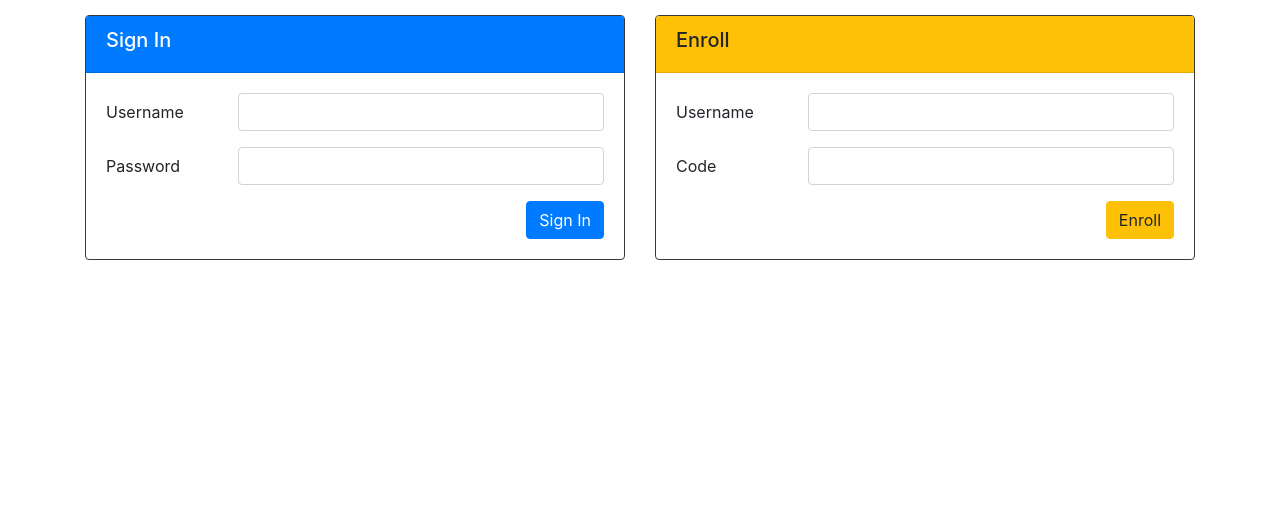
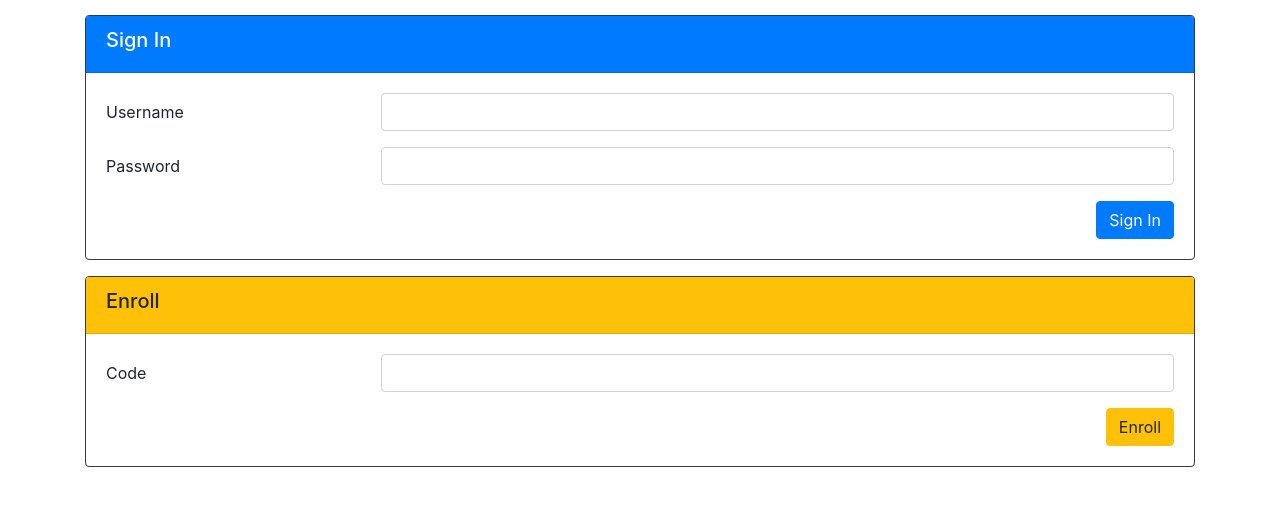
Before and after one commit to frennkie/namevote, a Django app: page /voter/selogin/ in a window 1280 px wide. Shown: the part 56-562 px from the top of the page. Run offline with Django 3.2, Linux system fonts and the light colour scheme; some libraries are stand-ins or nearby versions.

Commit message:
simplify code enrollment

```diff
--- a/open_choice_polls/forms.py
+++ b/open_choice_polls/forms.py
@@ -44,7 +44,7 @@ class SeLoginEnrollForm(forms.Form):
     """
     FORM_NAME = 'enroll-form'
 
-    username = forms.CharField(label=_("Username"), label_suffix="", required=True, max_length=100)
+    username = forms.CharField(label=_("Username"), label_suffix="", required=False, widget=forms.HiddenInput())
     enrollment_code = forms.CharField(label=_("Code"), label_suffix="")
     next = forms.CharField(required=False, widget=forms.HiddenInput())
     form = forms.CharField(required=True, widget=forms.HiddenInput(), initial=FORM_NAME)
@@ -65,42 +65,6 @@ class SeLoginSignInAuthenticationForm(AuthenticationForm):
     class Meta:
         model = User
         fields = ['password']
-
-#     def __init__(self, request=None, *args, **kwargs):
-#         self.request = request
-#         self.user_cache = None
-#
-#         super().__init__(*args, **kwargs)
-#
-#         if request.method == 'GET':
-#             username = request.GET.get('username')
-#             self.fields['username'].widget.attrs['placeholder'] = "e.g. anon12345"
-#             self.fields['username'].widget.attrs['value'] = username
-#             self.fields['username'].widget.attrs['readonly'] = True
-#         elif request.method == 'POST':
-#             # username = kwargs['data'].get('username', None)
-#             # if username:
-#
-#             raise Exception
-
-#     def clean(self):
-#         """
-#         Override clean
-#         """
-#         pass
-
-# def clean(self):
-#     username = self.cleaned_data.get('username')
-#     password = self.cleaned_data.get('password')
-#
-#     if username is not None and password:
-#         self.user_cache = authenticate(self.request, username=username, password=password)
-#         if self.user_cache is None:
-#             raise self.get_invalid_login_error()
-#         else:
-#             self.confirm_login_allowed(self.user_cache)
-#
-#     return self.cleaned_data
 
 
 class ChoiceForm(forms.ModelForm):
--- a/open_choice_polls/templates/open_choice_polls/voter_login.html
+++ b/open_choice_polls/templates/open_choice_polls/voter_login.html
@@ -79,7 +79,7 @@
         {% if not successful_enrollment %}
             <div class="row">
                 <div class="col">
-                    <div class="card-deck">
+
 
                     {% if form_sign_in %}
                         <div class="card border-dark mb-3">
@@ -136,6 +136,11 @@
                         </div>
                     {% endif %}
 
+                </div>
+            </div>
+            <div class="row">
+                <div class="col">
+
                     {% if form_enroll %}
                         <div class="card border-dark mb-3">
 
@@ -147,29 +152,6 @@
 
                                 <form action="{% url 'open_choice_polls:se-login' %}" method="post" id="login-form">
                                     {% csrf_token %}
-
-                                        {% if username %}
-                                            <div class="form-group row">
-                                                <label for="id_username"
-                                                       class="col-sm-3 col-form-label">{{ form_enroll.username.label }}</label>
-                                                <div class="col-sm-9">
-                                                    <input type="text" readonly class="form-control-plaintext"
-                                                           id="id_username"
-                                                           name="username" value="{{ username }}">
-                                                </div>
-                                                <div class="text-danger">{{ form_enroll.username.errors }}</div>
-                                            </div>
-                                        {% else %}
-                                            <div class="form-group row">
-                                                <label for="id_username"
-                                                       class="col-sm-3 col-form-label">{{ form_enroll.username.label }}</label>
-                                                <div class="col-sm-9">
-                                                    <input type="text" class="form-control" required id="id_username"
-                                                           name="username">
-                                                </div>
-                                                <div class="text-danger">{{ form_enroll.username.errors }}</div>
-                                            </div>
-                                        {% endif %}
 
                                     <div class="form-group row">
                                         <label for="id_enrollment_code"
@@ -192,7 +174,7 @@
                         </div>
                     {% endif %}
 
-                    </div>
+
                 </div>
             </div>
 
--- a/open_choice_polls/views.py
+++ b/open_choice_polls/views.py
@@ -30,9 +30,7 @@ def selogin_user(request, *args, **kwargs):
     else:
         next_ = request.GET.get('next')
 
-    # ToDo(frennkie) use next_ ?!
-
-    form = SeLoginUserForm()
+    form = SeLoginUserForm(initial={'next': next_})
     form.is_valid()
 
     return render(request, 'open_choice_polls/voter_login_user.html', {
@@ -84,49 +82,68 @@ def selogin(request, username=None, *args, **kwargs):
                 error_message = "Sign in failed. Invalid username or password! Try another password again."
 
         elif request.POST.get('form') == SeLoginEnrollForm.FORM_NAME:
-            print("enroll.......")
+            print("enrollment...")
 
             form_enroll = SeLoginEnrollForm(request.POST)
             form_enroll.is_valid()
 
+            enrollment_code = form_enroll.cleaned_data.get('enrollment_code')
+
             if not username:
                 username = form_enroll.cleaned_data.get('username')
 
-            try:
-                obj = User.objects.filter(voter__is_voter=True). \
-                    filter(username=username). \
-                    filter(voter__is_enrolled=False). \
-                    get()
+            if not username:
+                print("looking up username from enrollment_code")
 
-                # check given enrollment_code against DB
-                enrollment_code = form_enroll.cleaned_data.get('enrollment_code')
-                if obj.voter.enrollment_code == enrollment_code:
+                voter_obj = Voter.objects.filter(is_voter=True). \
+                    filter(enrollment_code=enrollment_code). \
+                    first()
 
-                    # try to authenticate
-                    user = authenticate(username=username, password=enrollment_code)
-                    if user is not None:
-                        new_pw = Voter.create_new_password()
-                        user.voter.is_enrolled = True
-                        user.set_password(new_pw)
-                        user.save()
-                        error_message = 'Enrollment successful! Password has been changed. ' \
-                                        'If you close your browser or delete your cookies then you will need' \
-                                        'the new password to re-enable your voting privileges. ' \
-                                        'The new password is: {}'.format(new_pw)
+                if not voter_obj:
+                    error_message = "not found"
 
-                        login(request, user)
+                    return render(request, 'open_choice_polls/voter_login.html', {
+                        'username': None,
+                        'form_sign_in': SeLoginSignInForm(initial={'next': next_}),
+                        'form_enroll': SeLoginEnrollForm(initial={'next': next_}),
+                        'error_message': error_message,
+                    })
 
-                        return render(request, 'open_choice_polls/voter_login.html', {
-                            'username': username,
-                            'form_sign_in': form_sign_in,
-                            'form_enroll': form_enroll,
-                            'error_message': error_message,
-                            'successful_enrollment': True,
-                        })
+                if voter_obj.is_enrolled:
+                    error_message = "already enrolled"
 
-            except ObjectDoesNotExist:
-                # Todo(frennkie) not found
-                error_message = "Invalid username or password (or User is already enrolled)"
+                    return render(request, 'open_choice_polls/voter_login.html', {
+                        'username': None,
+                        'form_sign_in': SeLoginSignInForm(initial={'next': next_}),
+                        'form_enroll': SeLoginEnrollForm(initial={'next': next_}),
+                        'error_message': error_message,
+                    })
+
+                username = voter_obj.user.username
+
+                # try to authenticate
+                user = authenticate(username=username, password=enrollment_code)
+                if user is not None:
+                    new_pw = Voter.create_new_password()
+                    user.voter.is_enrolled = True
+                    user.set_password(new_pw)
+                    user.save()
+                    error_message = 'Enrollment successful of user: {}\n' \
+                                    'Password has been changed. If you close your browser or delete your ' \
+                                    'cookies then you will need the new password to re-enable your voting ' \
+                                    'privileges. The new password is: {}'.format(username, new_pw)
+
+                    login(request, user)
+
+                    return render(request, 'open_choice_polls/voter_login.html', {
+                        'username': username,
+                        'form_sign_in': form_sign_in,
+                        'form_enroll': form_enroll,
+                        'error_message': error_message,
+                        'successful_enrollment': True,
+                    })
+                else:
+                    raise Exception("hm.. couldn't authenticate you.. this should have worked! :-/")
 
         else:
             raise Exception("form fu")
```
Lines whose indentation alone changed are shown as unchanged.
